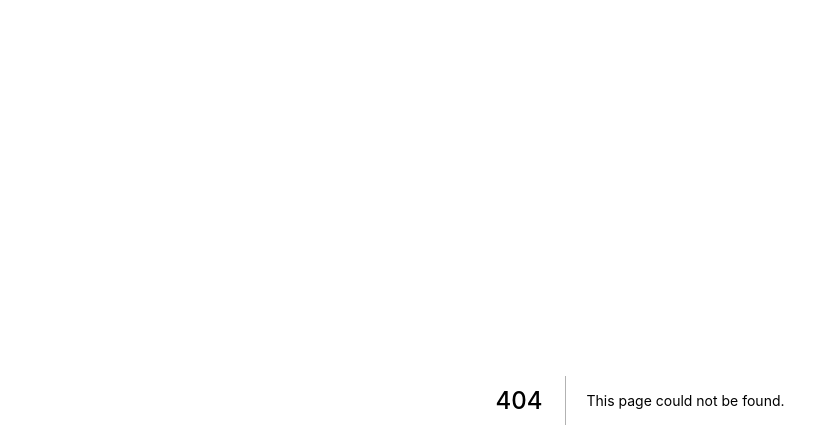
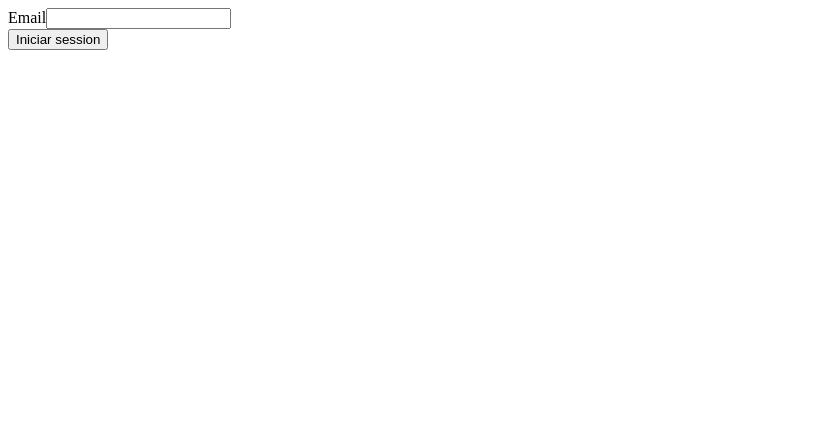
Before and after one commit to devco390/ps-page-new, a Next.js app: page /ragnar in a window 1280 px wide. Before the commit this address had no page. Shown: the top 448 px of the page, without its empty margins (0-839 px from the left). Built offline with nearby package versions, Linux system fonts and the light colour scheme.

Commit message:
fix: add eslint config

```diff
--- /dev/null
+++ b/pages/ragnar.js
@@ -0,0 +1,11 @@
+import react from 'react';
+import Login from '../src/components/Login/Login';
+
+const Ragnar = () => {
+    return (
+        <>
+            <Login />
+        </>);
+};
+
+export default Ragnar;
--- /dev/null
+++ b/src/components/Login/Login.js
@@ -0,0 +1,13 @@
+import react from 'react';
+
+const Login = () => {
+    return (<form>
+        <div>
+            <label>Email</label>
+            <input type="text"></input>
+        </div>
+        <button>Iniciar session</button>
+    </form>);
+};
+
+export default Login;
```
Also changed, not shown: package.json (+8 -0 lines), pages/about.js (+3 -4 lines), .eslintrc.js (added), 2 other files (tests, documents, lock files or other folders).
